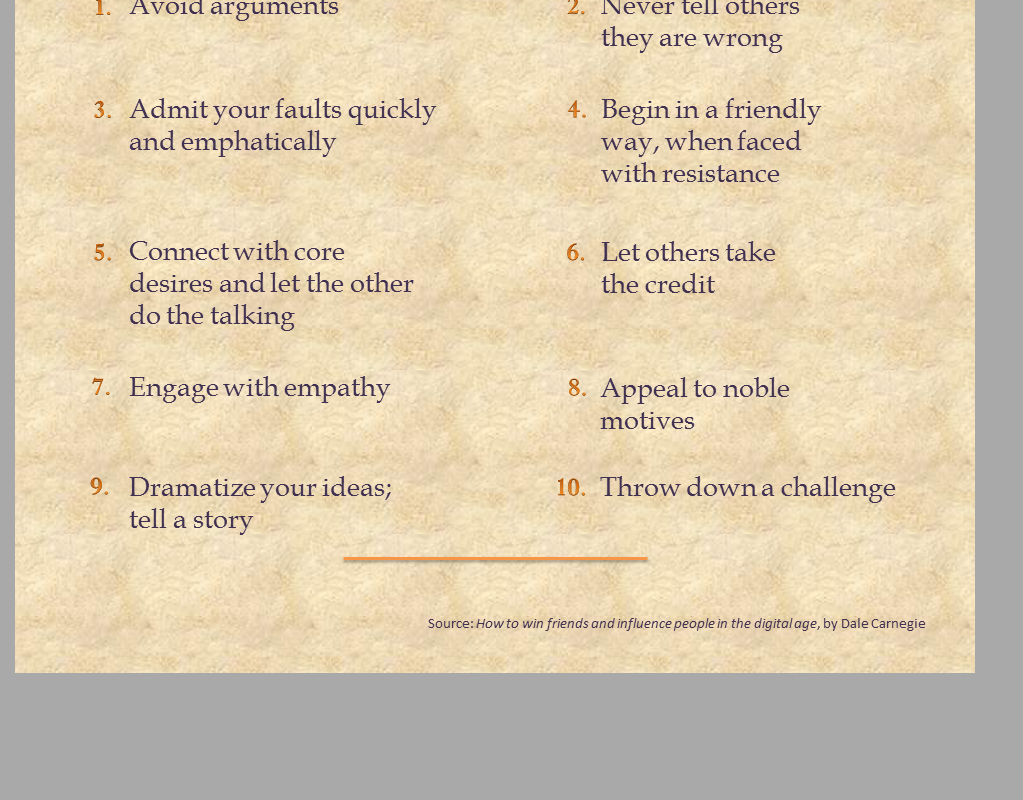
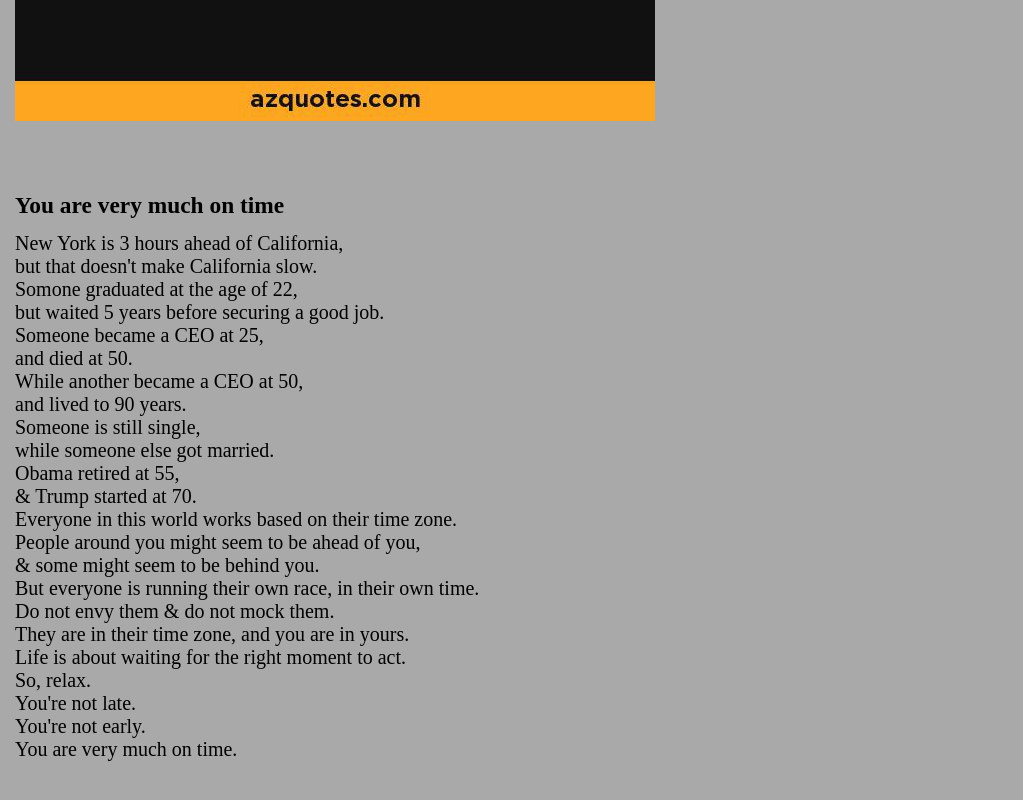
Before and after one commit to ninthshark/motivation-quotes, a plain HTML site: page index.html in a window 1280 px wide. Shown: the part 5065-5865 px from the top of the page, without its empty margins (0-1023 px from the left). Before the commit the page ends 5818 px from the top, so only its background shows below. Drawn offline with Linux system fonts and the light colour scheme.

Commit message:
Modified some quotes

```diff
--- a/index.html
+++ b/index.html
@@ -37,7 +37,15 @@
             <a href="#article3">Think and Grow Rich</a>
           </li>
           <li>
-            <a href="#article4">ถอยสักก้าว คลื่นลมจะสงบ - สุภาษิต จีน </a>
+            <a href="#article4">ถอยสักก้าว คลื่นลมจะสงบ - สุภาษิต จีน</a>
+          </li>
+          <li>
+            <a href="#article5"
+              >Looking Cool Is the Easiest Way to Mediocrity</a
+            >
+          </li>
+          <li>
+            <a href="#article6">You are very much on time</a>
           </li>
         </ul>
       </div>
@@ -262,10 +270,41 @@
           </div>
         </div>
         <div id="article5" class="article">
+          <h3>Terry Crews - Looking Cool Is the Easiest Way to Mediocrity</h3>
           <img
-            src="assets/carnegies-principles-of-social-influence.png"
-            alt="carnegies principle of social influence"
+            src="assets/terry-crews.jpg"
+            alt="Looking Cool Is the Easiest Way to Mediocrity"
           />
+        </div>
+        <div id="article6" class="article">
+          <h3>You are very much on time</h3>
+          <p>
+            <span>New York is 3 hours ahead of California,</span>
+            <span>but that doesn't make California slow.</span>
+            <span>Somone graduated at the age of 22,</span>
+            <span>but waited 5 years before securing a good job.</span>
+            <span>Someone became a CEO at 25,</span>
+            <span>and died at 50.</span>
+            <span>While another became a CEO at 50,</span>
+            <span>and lived to 90 years.</span>
+            <span>Someone is still single,</span>
+            <span>while someone else got married.</span>
+            <span>Obama retired at 55,</span>
+            <span>& Trump started at 70.</span>
+            <span>Everyone in this world works based on their time zone.</span>
+            <span>People around you might seem to be ahead of you,</span>
+            <span>& some might seem to be behind you.</span>
+            <span
+              >But everyone is running their own race, in their own time.</span
+            >
+            <span>Do not envy them & do not mock them.</span>
+            <span>They are in their time zone, and you are in yours.</span>
+            <span>Life is about waiting for the right moment to act.</span>
+            <span>So, relax.</span>
+            <span>You're not late.</span>
+            <span>You're not early.</span>
+            <span>You are very much on time.</span>
+          </p>
         </div>
       </main>
     </div>
--- a/style.css
+++ b/style.css
@@ -107,6 +107,12 @@ img {
   margin: 20px 0;
 }
 
+pre {
+  font-family: inherit;
+  font-size: inherit;
+  word-wrap: break-word;
+}
+
 @media (max-width: 600px) {
   body {
     padding: 15px;
```
Also changed, not shown: assets/terry-crews.jpg (added).
